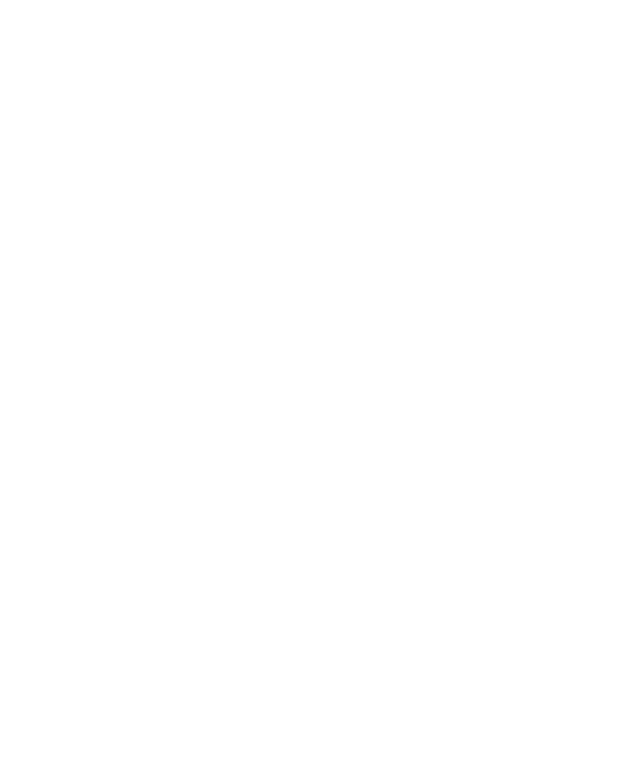
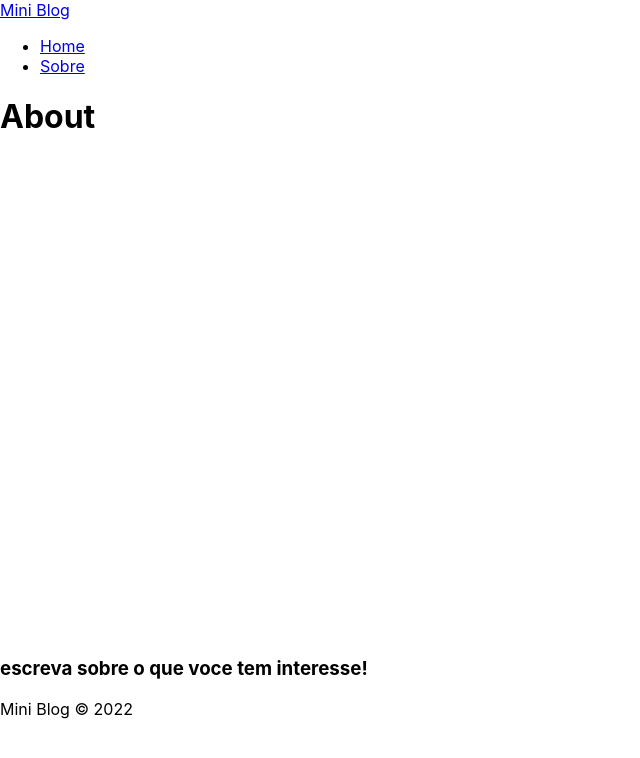
Before and after one commit to matheus-git11/miniblog, a React (Create React App) app: page /about in a window 1280 px wide. Before the commit this address had no page. Shown: the top 758 px of the page, without its empty margins (0-640 px from the left). Built offline with nearby package versions, Linux system fonts and the light colour scheme.

Commit message:
Aplicando o react router dom + implementando navbar e footer

```diff
--- a/src/App.js
+++ b/src/App.js
@@ -1,15 +1,27 @@
+//css
 import './App.css';
+
+//dependencies
 import {BrowserRouter, Routes , Route , Navigate} from 'react-router-dom'
+
+//pages
+import Home from './pages/Home/Home';
+import About from './pages/About/About'
+import Navbar from './components/Navbar';
+import Footer from './components/Footer';
 
 function App() {
   return (
     <div className="App">
     <BrowserRouter>
+    <Navbar/>
       <div className="container">
       <Routes>
-
+       <Route path='/' element={<Home/>}/>
+       <Route path='/about' element={<About/>}/>
       </Routes>
       </div>
+      <Footer/>
     </BrowserRouter>
     </div>
   );
--- /dev/null
+++ b/src/components/Footer.js
@@ -0,0 +1,12 @@
+import styles from './Footer.module.css'
+
+const Footer = () => {
+  return (
+    <footer>
+        <h3>escreva sobre o que voce tem interesse!</h3>
+        <p>Mini Blog &copy; 2022</p>
+    </footer>
+  )
+}
+
+export default Footer
--- /dev/null
+++ b/src/components/Navbar.js
@@ -0,0 +1,23 @@
+import { NavLink } from "react-router-dom";
+import styles from "./Navbar.module.css";
+
+const Navbar = () => {
+  return (
+    <nav>
+      <NavLink to="/">
+        Mini <span>Blog</span>
+      </NavLink>
+
+      <ul>
+        <li>
+          <NavLink to="/"> Home</NavLink>
+        </li>
+        <li>
+          <NavLink to="/about">Sobre</NavLink>
+        </li>
+      </ul>
+    </nav>
+  );
+};
+
+export default Navbar;
--- /dev/null
+++ b/src/pages/About/About.js
@@ -0,0 +1,11 @@
+import styles from './About.module.css'
+
+const About = () => {
+  return (
+    <div>
+      <h1>About</h1>
+    </div>
+  );
+};
+
+export default About;
--- /dev/null
+++ b/src/pages/Home/Home.js
@@ -0,0 +1,12 @@
+//CSS
+import styles from './Home.module.css'
+
+const Home = () => {
+  return (
+    <div>
+      <h1>Home</h1>
+    </div>
+  );
+};
+
+export default Home;
```
Also changed, not shown: src/components/Footer.module.css (added), src/components/Navbar.module.css (added), src/pages/About/About.module.css (added), src/pages/Home/Home.module.css (added).
